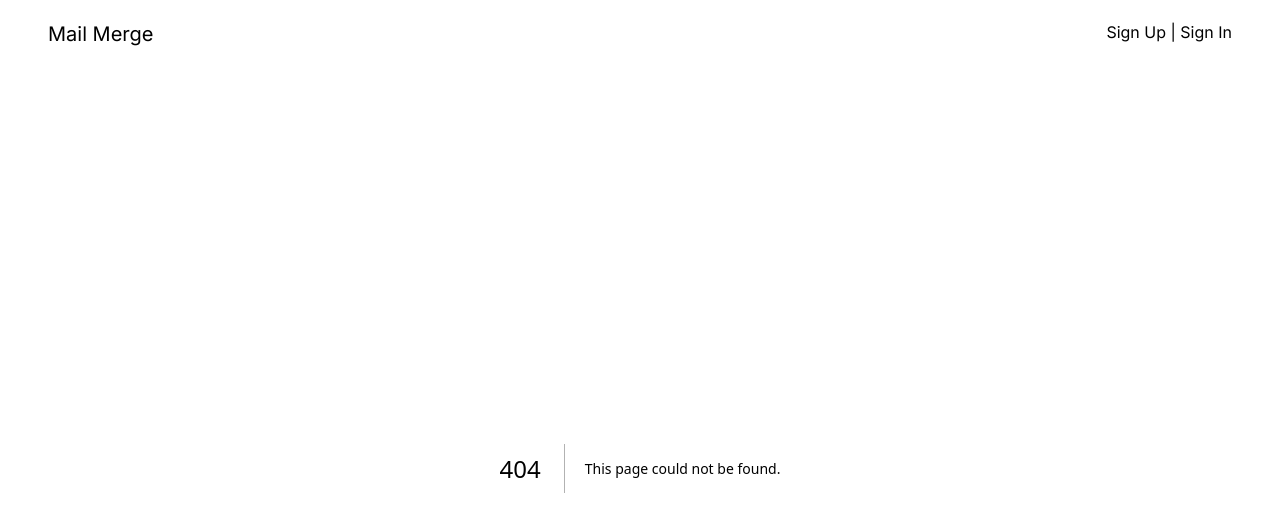
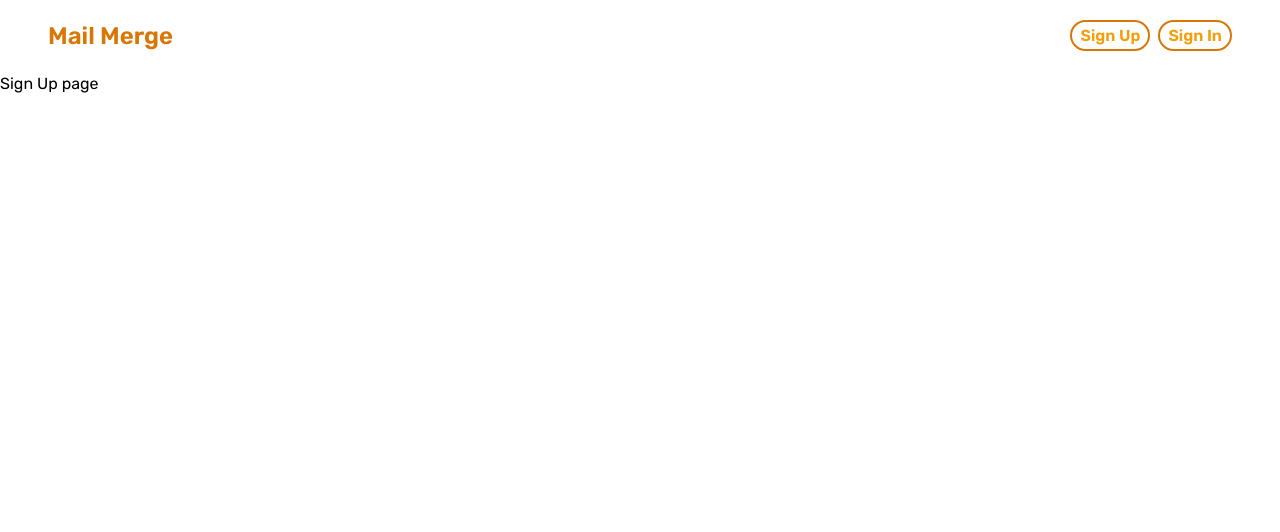
Before and after one commit to OluwaninsolaAO/simple-mail-merge, a Next.js app in the folder frontend/: page /signup in a window 1280 px wide. Before the commit this address had no page. Shown: the top 532 px of the page. Built offline with nearby package versions, Linux system fonts and the light colour scheme.

Commit message:
Add style to home and Nav

```diff
--- a/frontend/app/components/Navbar.jsx
+++ b/frontend/app/components/Navbar.jsx
@@ -2,15 +2,15 @@ import Link from "next/link";
 
 function Navbar() {
   return (
-    <nav className="flex justify-between mx-12 my-5">
+    <nav className="flex justify-between mx-12 my-5 items-center">
       <div>
-        <Link href="/" className="text-xl">
+        <Link href="/" className="text-2xl font-semibold text-amber-600 hover:text-amber-500">
           Mail Merge
         </Link>
       </div>
-      <div>
-        <Link href="/sign-up">Sign Up</Link> |
-        <Link href="/sign-in"> Sign In</Link>
+      <div className="text-amber-500">
+        <Link href="/signup" className="btn">Sign Up</Link>
+        <Link href="/signin" className="btn ml-2">Sign In</Link>
       </div>
     </nav>
   );
--- a/frontend/app/globals.css
+++ b/frontend/app/globals.css
@@ -1,3 +1,7 @@
 @tailwind base;
 @tailwind components;
 @tailwind utilities;
+
+.btn {
+  @apply border-2 p-2 py-1 font-semibold  border-amber-600 rounded-full hover:bg-amber-500 hover:text-white transition ease-out duration-300;
+}
--- a/frontend/app/layout.js
+++ b/frontend/app/layout.js
@@ -1,8 +1,8 @@
 import "./globals.css";
-import { Inter } from "next/font/google";
+import { Rubik } from "next/font/google";
 import Navbar from "./components/Navbar";
 
-const inter = Inter({ subsets: ["latin"] });
+const rubik = Rubik({ subsets: ["latin"] });
 
 export const metadata = {
   title: "Simple Mail Merge",
@@ -12,7 +12,7 @@ export const metadata = {
 export default function RootLayout({ children }) {
   return (
     <html lang="en">
-      <body className={inter.className}>
+      <body className={rubik.className}>
         <Navbar />
         {children}
       </body>
--- a/frontend/app/page.js
+++ b/frontend/app/page.js
@@ -5,10 +5,10 @@ export default function Home() {
     <main className="flex min-h-screen flex-col justify-between p-24">
       <div className="grid grid-cols-2 items-center">
         <div className="">
-          <h4 className="font-bold text-2xl mb-3">
+          <h4 className="font-bold text-2xl mb-3 text-amber-500">
             Simplify your Email Campaign with Mail Merge
           </h4>
-          <p className="text-lg">
+          <p className="text-lg text-gray-800">
             A simple mail merge application is a tool that enables users to send
             multiple personalized emails efficiently. Users can input a list of
             recipients and customize the content and greetings for each email.
@@ -21,9 +21,20 @@ export default function Home() {
           </p>
         </div>
         <div className="mx-auto">
-          <Image
-            src=""
-          />
+          <svg
+            xmlns="http://www.w3.org/2000/svg"
+            fill="none"
+            viewBox="0 0 24 24"
+            stroke-width="0.5"
+            stroke="currentColor"
+            className="w-40"
+          >
+            <path
+              stroke-linecap="round"
+              stroke-linejoin="round"
+              d="M21.75 6.75v10.5a2.25 2.25 0 01-2.25 2.25h-15a2.25 2.25 0 01-2.25-2.25V6.75m19.5 0A2.25 2.25 0 0019.5 4.5h-15a2.25 2.25 0 00-2.25 2.25m19.5 0v.243a2.25 2.25 0 01-1.07 1.916l-7.5 4.615a2.25 2.25 0 01-2.36 0L3.32 8.91a2.25 2.25 0 01-1.07-1.916V6.75"
+            />
+          </svg>
         </div>
       </div>
     </main>
--- /dev/null
+++ b/frontend/app/signin/page.jsx
@@ -0,0 +1,5 @@
+function SignIn() {
+    return <div>Sign In page</div>
+}
+
+export default SignIn;
--- /dev/null
+++ b/frontend/app/signup/page.jsx
@@ -0,0 +1,5 @@
+function SignUp() {
+    return <div>Sign Up page</div>
+}
+
+export default SignUp;
```
Also changed, not shown: frontend/app/components/SignInForm.jsx (added), frontend/app/components/SignUpForm.jsx (added), frontend/public/email.png (added).
